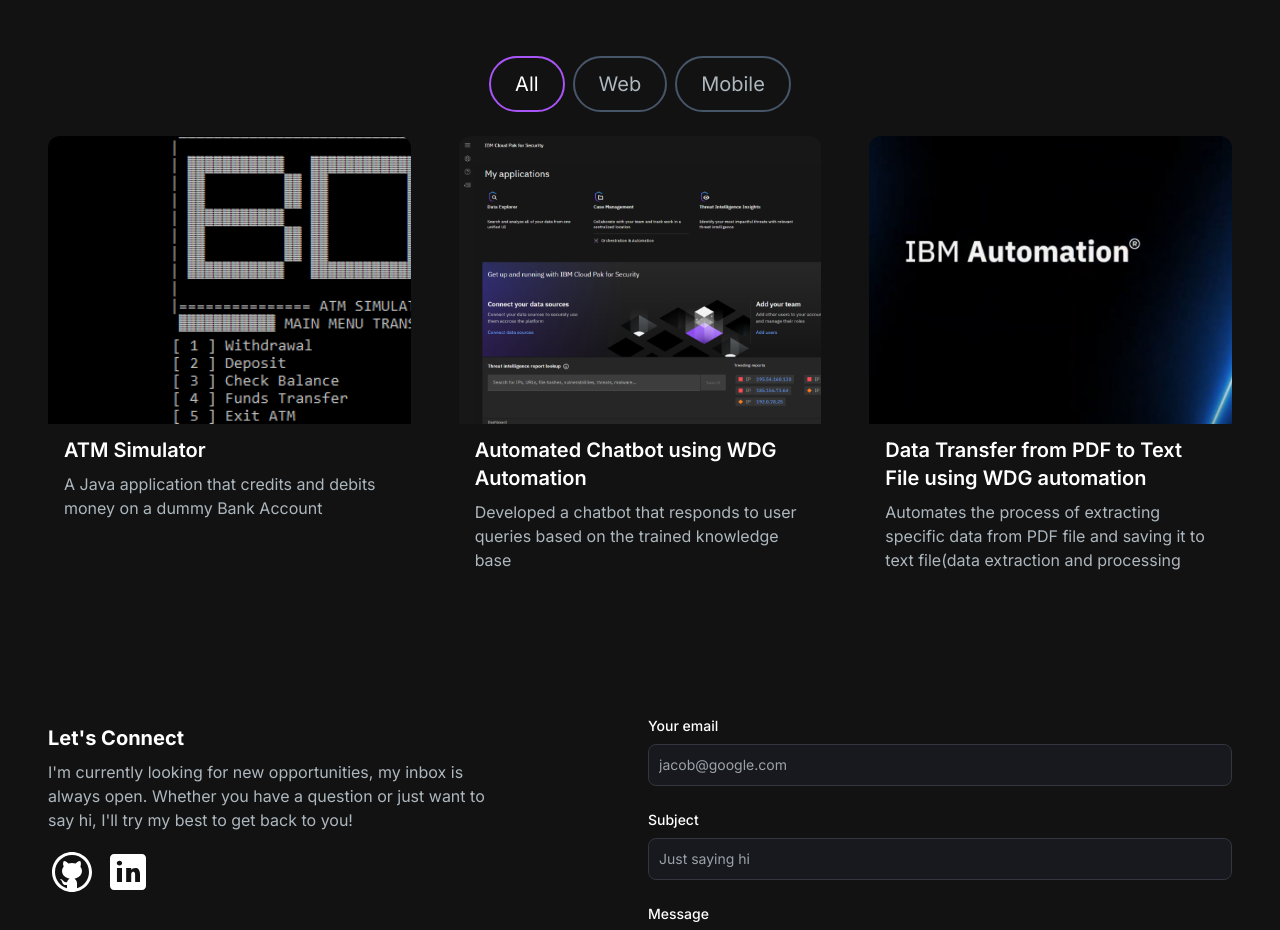
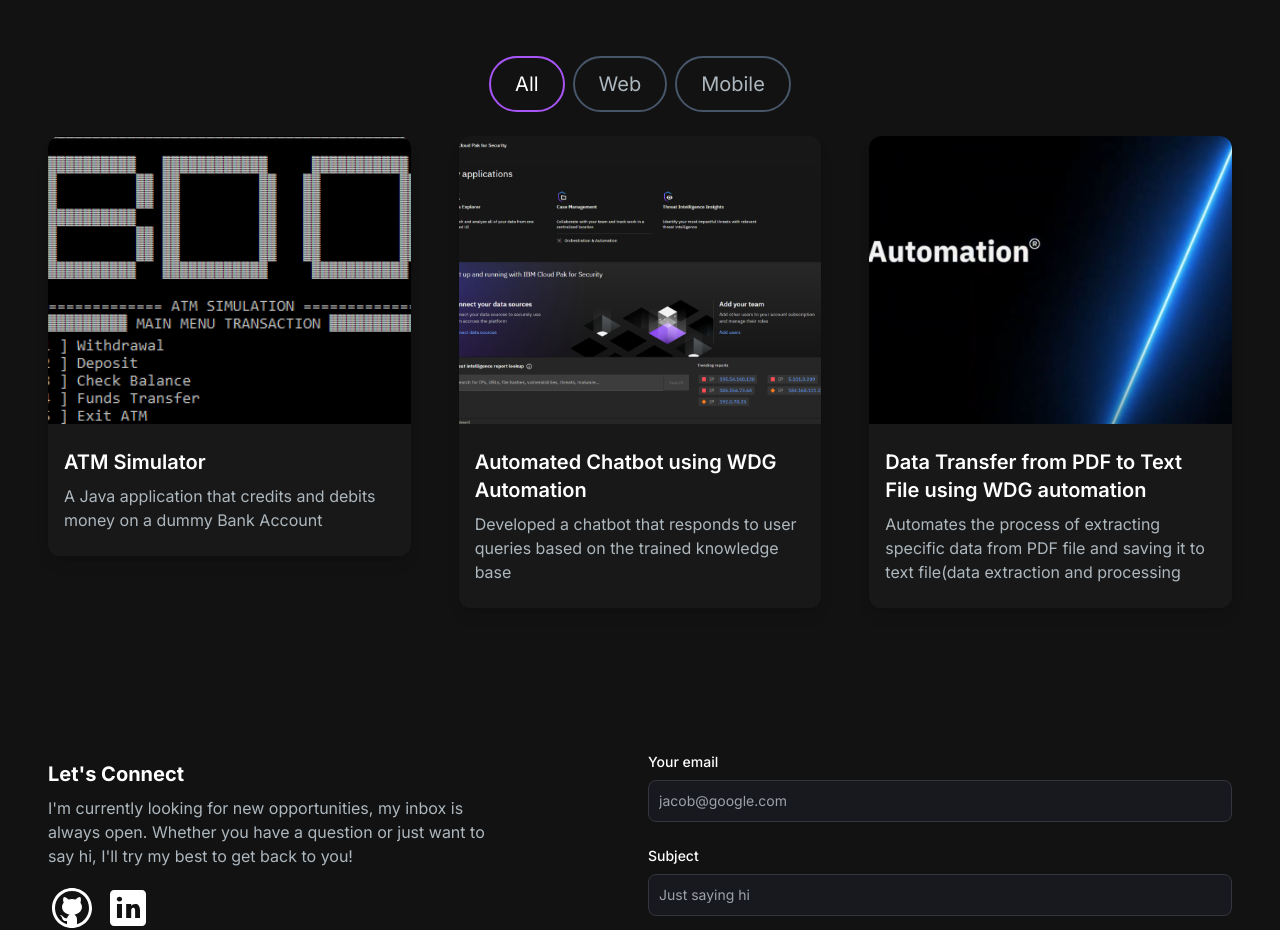
Before and after one commit to Melissamae-sudo/My-Portfolio, a Next.js app: page / in a window 1280 px wide. Shown: the part 1580-2510 px from the top of the page. Built offline with nearby package versions, Linux system fonts and the light colour scheme.

Commit message:
Update ProjectCard.jsx

```diff
--- a/src/app/components/ProjectCard.jsx
+++ b/src/app/components/ProjectCard.jsx
@@ -1,23 +1,50 @@
 import React from "react";
-import { CodeBracketIcon, EyeIcon } from "@heroicons/react/24/outline";
+import { CodeBracketIcon, EyeIcon, PencilSquareIcon } from "@heroicons/react/24/outline";
 import Link from "next/link";
 
-const ProjectCard = ({ imgUrl, title, description, gitUrl, previewUrl }) => {
+const ProjectCard = ({ imgUrl, title, description, gitUrl, previewUrl, figmaUrl }) => {
   return (
-    <div>
-      <div
-        className="h-52 md:h-72 rounded-t-xl relative group"
-        style={{ background: `url(${imgUrl})`, backgroundSize: "cover" }}
-      >
-        <div className="overlay items-center justify-center absolute top-0 left-0 w-full h-full bg-[#181818] bg-opacity-0 hidden group-hover:flex group-hover:bg-opacity-80 transition-all duration-500 ">
+    <div className="bg-[#181818] rounded-xl overflow-hidden shadow-lg">
+      <div className="h-52 md:h-72 relative group">
 
-            <CodeBracketIcon className="h-10 w-10 text-[#ADB7BE] absolute top-1/2 left-1/2 transform -translate-x-1/2 -translate-y-1/2  cursor-pointer group-hover/link:text-white" />
+        <img
+          src={imgUrl}
+          alt={title}
+          className="w-full h-full object-cover rounded-t-xl"
+        />
+        <div className="overlay items-center justify-center absolute top-0 left-0 w-full h-full bg-[#181818] bg-opacity-0 hidden group-hover:flex group-hover:bg-opacity-80 transition-all duration-500">
 
-            <EyeIcon className="h-10 w-10 text-[#ADB7BE] absolute top-1/2 left-1/2 transform -translate-x-1/2 -translate-y-1/2  cursor-pointer group-hover/link:text-white" />
+          {gitUrl && (
+            <Link
+              href={gitUrl}
+              className="h-14 w-14 mr-2 border-2 relative rounded-full border-[#ADB7BE] hover:border-white group/link"
+            >
+              <CodeBracketIcon className="h-10 w-10 text-[#ADB7BE] absolute top-1/2 left-1/2 transform -translate-x-1/2 -translate-y-1/2 cursor-pointer group-hover/link:text-white" />
+            </Link>
+          )}
 
+
+          {previewUrl && (
+            <Link
+              href={previewUrl}
+              className="h-14 w-14 border-2 relative rounded-full border-[#ADB7BE] hover:border-white group/link"
+            >
+              <EyeIcon className="h-10 w-10 text-[#ADB7BE] absolute top-1/2 left-1/2 transform -translate-x-1/2 -translate-y-1/2 cursor-pointer group-hover/link:text-white" />
+            </Link>
+          )}
+
+
+          {figmaUrl && (
+            <Link
+              href={figmaUrl}
+              className="h-14 w-14 ml-2 border-2 relative rounded-full border-[#ADB7BE] hover:border-white group/link"
+            >
+              <PencilSquareIcon className="h-10 w-10 text-[#ADB7BE] absolute top-1/2 left-1/2 transform -translate-x-1/2 -translate-y-1/2 cursor-pointer group-hover/link:text-white" />
+            </Link>
+          )}
         </div>
       </div>
-      <div className="text-white rounded-b-xl mt-3 bg-[#181818]py-6 px-4">
+      <div className="text-white rounded-b-xl bg-[#181818] py-6 px-4">
         <h5 className="text-xl font-semibold mb-2">{title}</h5>
         <p className="text-[#ADB7BE]">{description}</p>
       </div>
```
